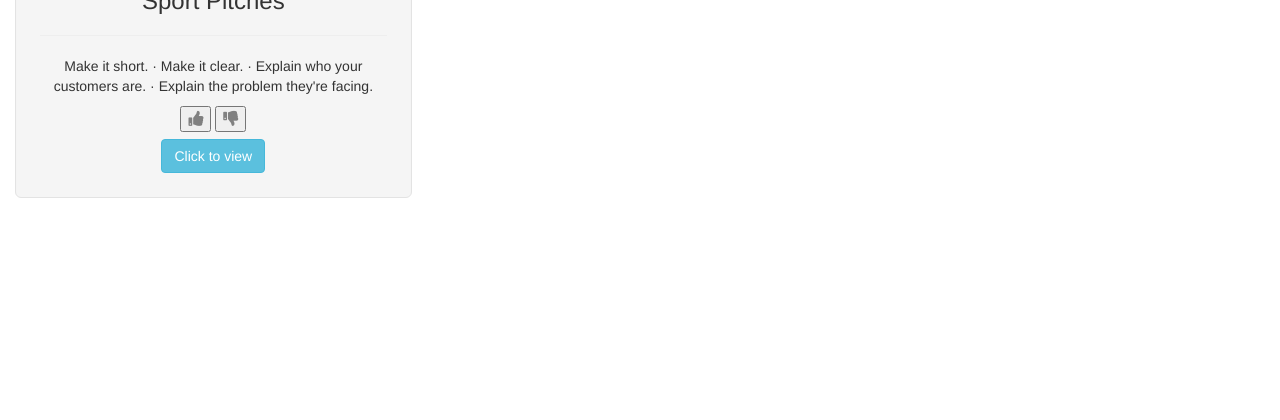
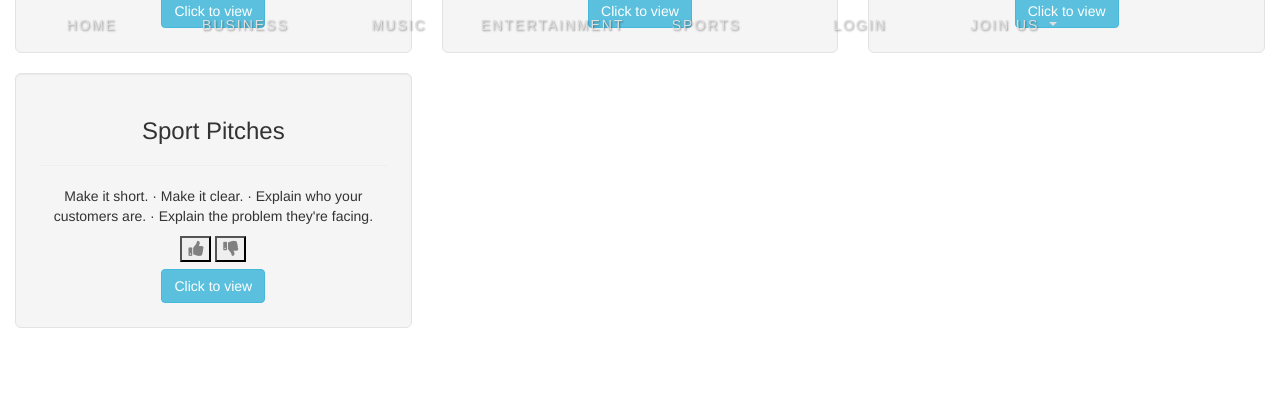
Before and after one commit to Blaisehala/pitchDB, a Flask app: page / in a window 1280 px wide. Shown: the part 331-751 px from the top of the page. Run offline with Flask 2, Linux system fonts and the light colour scheme; tables that the repository leaves empty hold one stand-in row (values such as "Sample post"); some libraries are stand-ins or nearby versions.

Commit message:
ft:navbar addition

```diff
--- a/app/auth/__init__.py
+++ b/app/auth/__init__.py
@@ -0,0 +1,5 @@
+from flask import Blueprint
+
+auth = Blueprint('auth', __name__)
+
+from . import views, forms
--- a/app/models.py
+++ b/app/models.py
@@ -1,4 +1,7 @@
 from . import db
+
+
+
 
 
 class Pitch(db.Model):
--- /dev/null
+++ b/app/static/css/navbar.css
@@ -0,0 +1,41 @@
+
+#mainNavigation a {
+  font-family: 'Cabin', sans-serif;
+  font-size:14px;
+  text-transform:uppercase;
+  letter-spacing:2px;
+  text-shadow:1px 1px 2px rgba(0,0,0,0.4)
+}
+
+.dropdown-menu {
+  background:#03727d
+}
+a.dropdown-toggle {
+  color:#dfdfdf !important
+}
+a.dropdown-item:hover {
+  color:#03727d !important
+}
+.nav-item a{
+  color:#dfdfdf;
+}
+.nav-item a:hover {
+  color:#fff
+}
+.nav-item{
+  min-width:12vw;
+}
+#mainNavigation {
+  position:fixed;
+  top:0;
+  left:0;
+  width:100%;
+  z-index:123;
+  padding-bottom:120px;
+
+}
+#navbarNavDropdown.collapsing .navbar-nav,
+#navbarNavDropdown.show .navbar-nav{
+  background:#037582;
+  padding:12px;
+}
--- a/app/templates/base.html
+++ b/app/templates/base.html
@@ -1 +1,44 @@
-{% extends 'bootstrap/base.html'%}
+<!DOCTYPE html>
+<html lang="en">
+
+<head>
+  <link rel="stylesheet" href="https://cdn.jsdelivr.net/npm/bootstrap@4.3.1/dist/css/bootstrap.min.css"
+    integrity="sha384-ggOyR0iXCbMQv3Xipma34MD+dH/1fQ784/j6cY/iJTQUOhcWr7x9JvoRxT2MZw1T" crossorigin="anonymous">
+  <meta charset="UTF-8" />
+  {% if title %}
+  <title>{{title}}</title>
+  {% else %}
+  <title>My Pitch</title>
+  {% endif %} {% extends 'bootstrap/base.html'%}
+</head>
+{% block body %}
+
+<body>
+  {% block styles %} {{super()}}
+  <link href="{{url_for('static',filename='css/base.css')}}" rel="stylesheet" />
+  {% endblock %}
+
+  <div class="">
+
+    <div class="navbar">
+      {% block navbar %} {% include 'navbar.html' %} {% endblock %}
+    </div>
+  </div>
+  <br><br><br>
+  <div>{% block content %} {% endblock %}</div>
+
+
+
+  <script src="https://code.jquery.com/jquery-3.3.1.slim.min.js"
+    integrity="sha384-q8i/X+965DzO0rT7abK41JStQIAqVgRVzpbzo5smXKp4YfRvH+8abtTE1Pi6jizo" crossorigin="anonymous">
+  </script>
+  <script src="https://cdn.jsdelivr.net/npm/popper.js@1.14.7/dist/umd/popper.min.js"
+    integrity="sha384-UO2eT0CpHqdSJQ6hJty5KVphtPhzWj9WO1clHTMGa3JDZwrnQq4sF86dIHNDz0W1" crossorigin="anonymous">
+  </script>
+  <script src="https://cdn.jsdelivr.net/npm/bootstrap@4.3.1/dist/js/bootstrap.min.js"
+    integrity="sha384-JjSmVgyd0p3pXB1rRibZUAYoIIy6OrQ6VrjIEaFf/nJGzIxFDsf4x0xIM+B07jRM" crossorigin="anonymous">
+  </script>
+</body>
+{% endblock %}
+
+</html>
--- /dev/null
+++ b/app/templates/navbar.html
@@ -0,0 +1,54 @@
+{% block content%}
+<link href="{{url_for('static',filename='css/navbar.css')}}" rel="stylesheet" />
+<div id="mainNavigation">
+  <nav role="navigation">
+    <div class="py-3 text-center border-bottom">
+      <img src="/static_files/images/logos/logo_3_white_2.png" alt="" class="invert">
+    </div>
+  </nav>
+  <div class="navbar-expand-md">
+    <div class="navbar-dark text-center my-2">
+      <button class="navbar-toggler w-75" type="button" data-bs-toggle="collapse" data-bs-target="#navbarNavDropdown"
+        aria-controls="navbarNavDropdown" aria-expanded="false" aria-label="Toggle navigation">
+        <span class="navbar-toggler-icon"></span> <span class="align-middle">Menu</span>
+      </button>
+    </div>
+    <div class="text-center mt-3 collapse navbar-collapse " id="navbarNavDropdown">
+      <ul class="navbar-nav mx-auto ">
+        <li class="nav-item">
+          <a class="nav-link active" aria-current="page" href="{{ url_for('main.home')}}">Home</a>
+        </li>
+        <li class="nav-item">
+          <a class="nav-link" href="{{ url_for('main.business_pitches')}}">Business</a>
+        </li>
+        <li class="nav-item">
+          <a class="nav-link" href="{{ url_for('main.music_pitches')}}">Music</a>
+        </li>
+        <li class="nav-item">
+          <a class="nav-link" href="{{ url_for('main.entertainment_pitches')}}">Entertainment</a>
+        </li>
+        <li class="nav-item">
+          <a class="nav-link" href="{{ url_for('main.sport_pitches')}}">Sports</a>
+        </li>
+
+
+        <li class="nav-item">
+          <a class="nav-link" href="">Login</a>
+        </li>
+        <li class="nav-item dropdown">
+          <a class="nav-link dropdown-toggle" href="#" id="navbarDropdownMenuLink" role="button"
+            data-bs-toggle="dropdown" aria-expanded="false">
+            Join us
+          </a>
+          <ul class="dropdown-menu" aria-labelledby="navbarDropdownMenuLink">
+            <li><a class="dropdown-item" href="#">Blog</a></li>
+            <li><a class="dropdown-item" href="#">About Us</a></li>
+            <li><a class="dropdown-item" href="#">Contact us</a></li>
+          </ul>
+        </li>
+      </ul>
+    </div>
+  </div>
+</div>
+
+{% endblock %}
```
Also changed, not shown: app/static/main.css (deleted, +0 -130 lines), README.md (added), tests/user_test.py (added).
